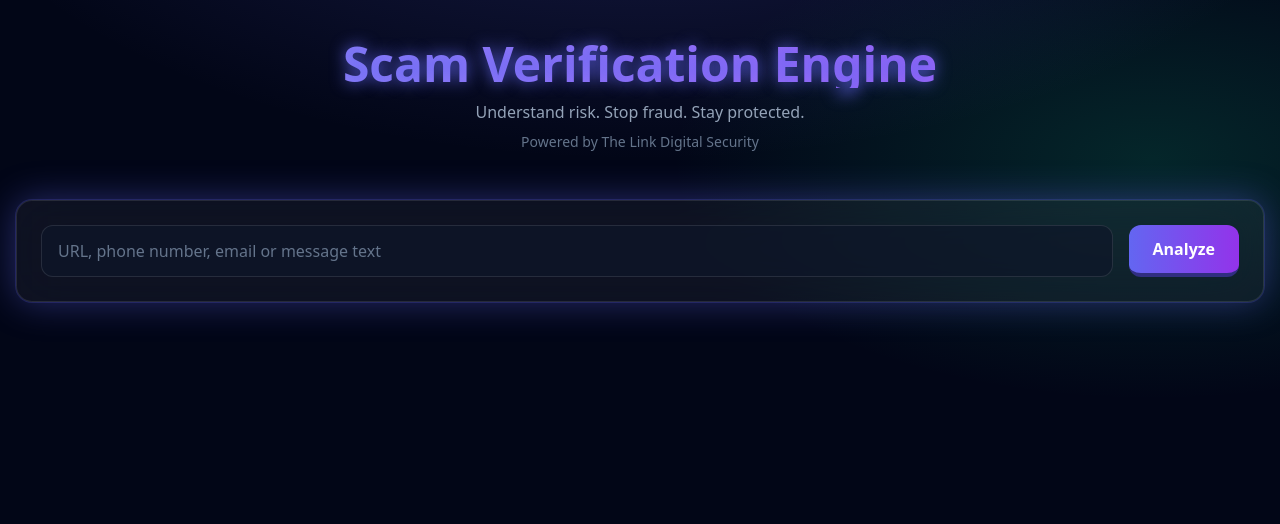
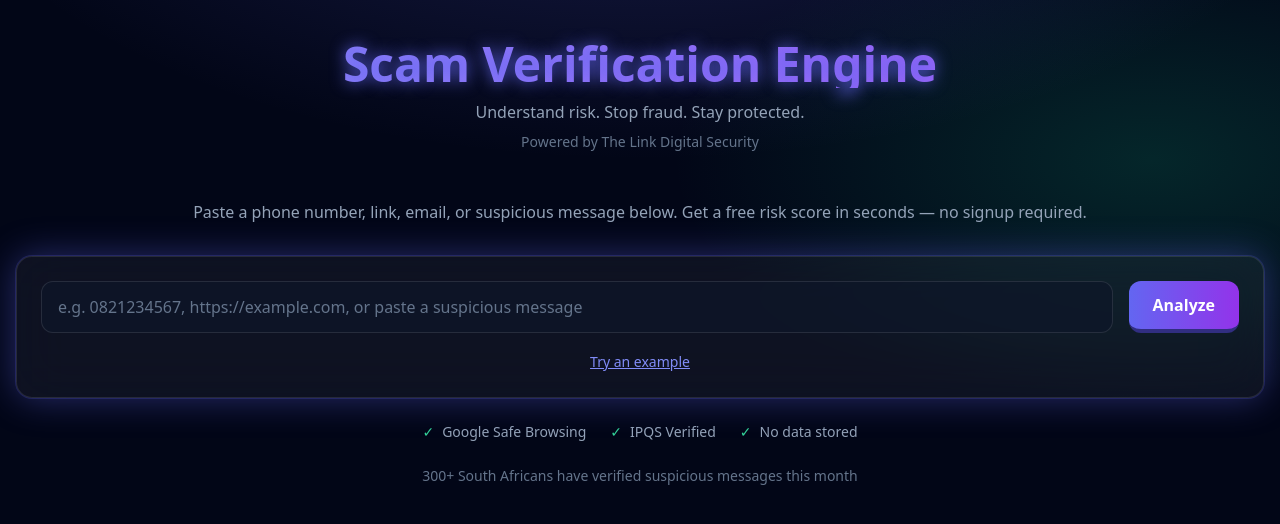
Before and after one commit to Masondo86/scam-verification-engine, a Next.js app: page /scan in a window 1280 px wide. Shown: the top 524 px of the page. Built offline with nearby package versions, Linux system fonts and the light colour scheme.

Commit message:
TASK 1: Rebuild app/scan/page.tsx with trust context and input guidance

```diff
--- a/app/scan/page.tsx
+++ b/app/scan/page.tsx
@@ -197,6 +197,13 @@ export default function Page() {
         <p className="text-slate-500 text-sm mt-2">Powered by The Link Digital Security</p>
       </header>
 
+      {/* TRUST CONTEXT LINE - NEW */}
+      <section className="text-center mb-8 px-4">
+        <p className="text-slate-400 text-base">
+          Paste a phone number, link, email, or suspicious message below. Get a free risk score in seconds — no signup required.
+        </p>
+      </section>
+
       {/* INPUT */}
       <section className="glass-panel p-6 shadow-indigo">
         <label htmlFor="scanInput" className="sr-only">
@@ -209,7 +216,7 @@ export default function Page() {
             onChange={(e) => setInput(e.target.value)}
             onKeyDown={(e) => e.key === 'Enter' && analyze()}
             className="flex-1 bg-slate-900/70 border border-white/10 rounded-xl px-4 py-3 text-white placeholder-slate-500 focus:outline-none focus:ring-2 focus:ring-indigo-500"
-            placeholder="URL, phone number, email or message text"
+            placeholder="e.g. 0821234567, https://example.com, or paste a suspicious message"
             disabled={loading}
           />
           <button
@@ -220,6 +227,43 @@ export default function Page() {
             {loading ? 'Scanning…' : 'Analyze'}
           </button>
         </div>
+
+        {/* TRY AN EXAMPLE LINK - NEW */}
+        <div className="mt-4 text-center">
+          <button
+            onClick={() => setInput('https://google.com')}
+            className="text-indigo-400 hover:text-indigo-300 text-sm underline transition-colors"
+            disabled={loading}
+          >
+            Try an example
+          </button>
+        </div>
+      </section>
+
+      {/* TRUST BADGES ROW - NEW */}
+      {!data && (
+        <section className="mt-6 flex flex-wrap justify-center gap-6 px-4">
+          <div className="flex items-center gap-2 text-sm text-slate-400">
+            <span className="text-emerald-400">✓</span>
+            <span>Google Safe Browsing</span>
+          </div>
+          <div className="flex items-center gap-2 text-sm text-slate-400">
+            <span className="text-emerald-400">✓</span>
+            <span>IPQS Verified</span>
+          </div>
+          <div className="flex items-center gap-2 text-sm text-slate-400">
+            <span className="text-emerald-400">✓</span>
+            <span>No data stored</span>
+          </div>
+        </section>
+      )}
+
+      {/* SOCIAL PROOF LINE - NEW */}
+      <section className="mt-6 text-center">
+        <p className="text-slate-500 text-sm">
+          {/* TODO: wire up real scan count */}
+          300+ South Africans have verified suspicious messages this month
+        </p>
       </section>
 
       {/* WHAT WAS ANALYZED */}
@@ -398,7 +442,7 @@ export default function Page() {
               disabled={reportLoading}
               className="bg-amber-600 hover:bg-amber-700 text-white font-bold py-3 px-6 rounded-lg shadow-lg transition-colors disabled:opacity-50 disabled:cursor-not-allowed"
             >
-              {reportLoading ? '📤 Submitting report...' : '🚨 Report this ' + (analyzedInput?.type === 'url' || analyzedInput?.type === 'email' ? 'URL' : analyzedInput?.type === 'phone' ? 'phone number' : 'message') + ' as spam'}
+              {reportLoading ? '📤 Submitting report...' : '🚨 Report this ' + (analyzedInput?.type === 'url' || analyzedInput?.type === 'email' ? 'URL' : analyzedInput?.type === 'phone' ? 'phone number' : 'message')}
             </button>
             {reportMessage && (
               <p className={`text-xs ${reportMessage.includes('✅') ? 'text-green-300' : 'text-amber-300'}`}>
```
